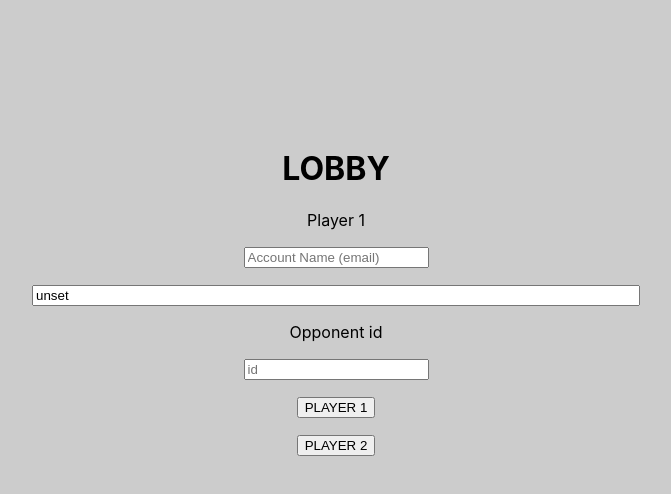
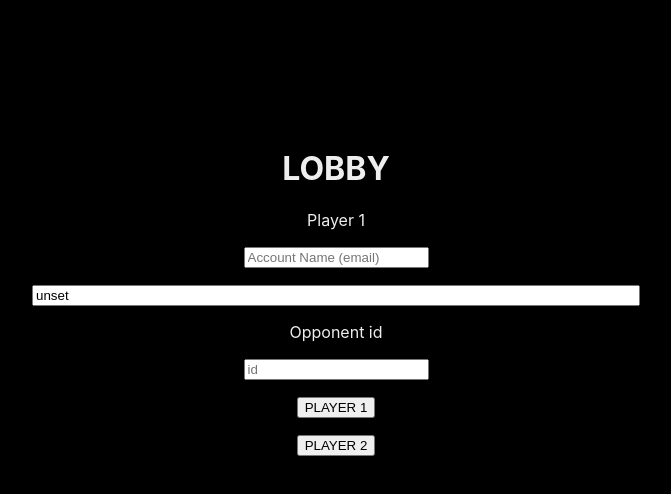
Before and after one commit to figaro27/heat_rps_react, a React (Create React App) app: page / in a window 1280 px wide. Shown: the top 494 px of the page, without its empty margins (304-975 px from the left). Built offline with nearby package versions, Linux system fonts and the light colour scheme; no server answers.

Commit message:
Adjust style for dark elements

```diff
--- a/src/App.css
+++ b/src/App.css
@@ -1,5 +1,6 @@
 html {
-  background-color: #ccc;
+  background-color: black;
+  color:#eee;
 }
 .App {
   text-align: center;
```
